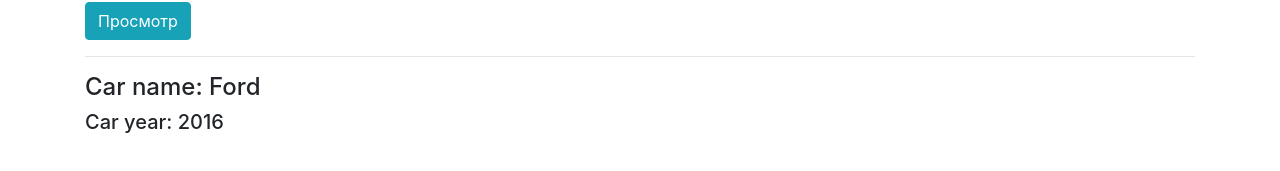
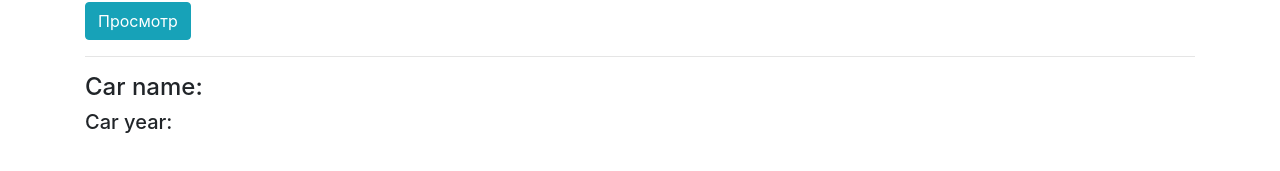
Before and after one commit to Rechetnikov/vue-project, a Vue app: page /car/1/full in a window 1280 px wide. Shown: the part 427-598 px from the top of the page. Built offline with nearby package versions, Linux system fonts and the light colour scheme.

Commit message:
Дополнительные параметры. Блок 9. Урок 8.

```diff
--- a/src/pages/Car.vue
+++ b/src/pages/Car.vue
@@ -16,11 +16,10 @@
     <br />
     <button class="btn btn-sm btn-success mb-2" @click="goCarToBack">Назад</button>
     <br />
-    <!-- :to="'/car/' + id + '/full'" -->
     <router-link
       tag="button"
       class="btn btn-info mt-2"
-      :to="{name: 'carFull', params: {id: id}}"
+      :to="{name: 'carFull', params: {id: id}, query:{name: 'Mazda', year: '2000'}}"
     >Просмотр</router-link>
     <router-view></router-view>
   </div>
--- a/src/pages/CarFull.vue
+++ b/src/pages/CarFull.vue
@@ -1,13 +1,19 @@
 <template>
   <div>
     <hr />
-    <h4>Car name: Ford</h4>
-    <h5>Car year: 2016</h5>
+    <h4>Car name: {{ $route.query.name }}</h4>
+    <h5>Car year: {{ year }}</h5>
   </div>
 </template>
 
 <script>
-export default {};
+export default {
+  computed: {
+    year() {
+      return this.$route.query.year;
+    },
+  },
+};
 </script>
 
 <style>
```
